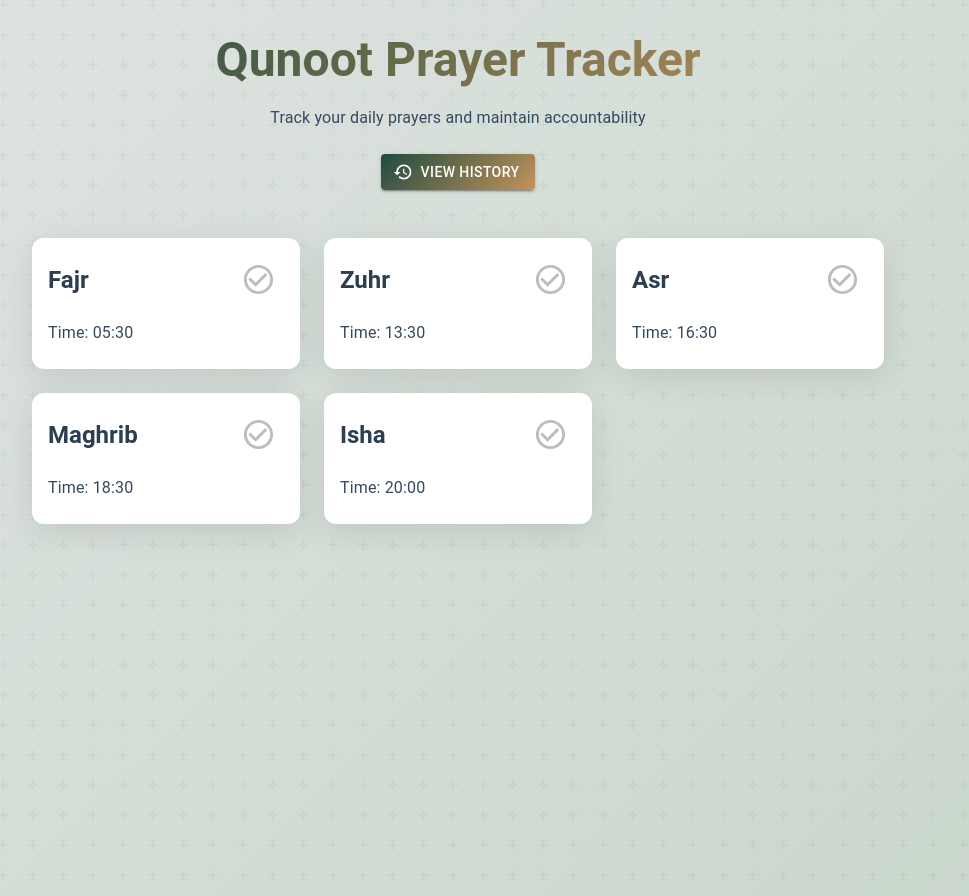
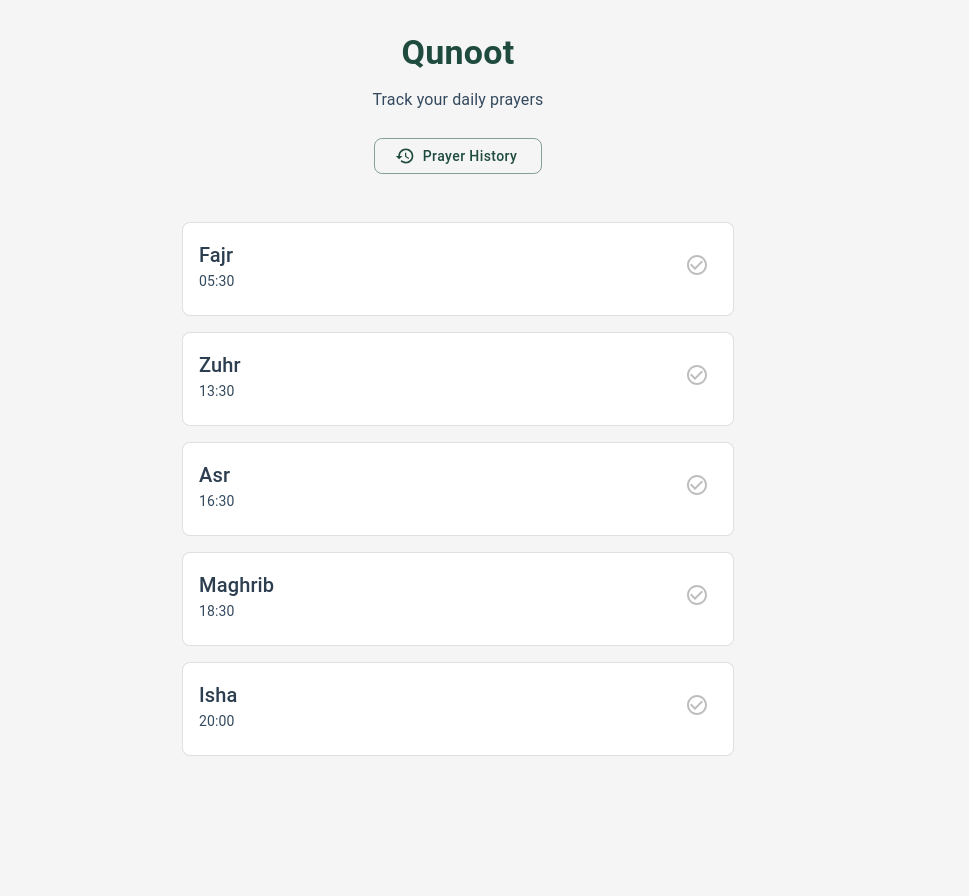
Before and after one commit to m4mansoor/prayer-tracker, a React (Vite) app: page /#/ in a window 1280 px wide. Shown: the whole page, without its empty margins (182-1151 px from the left). After the commit the page ends 864 px from the top, so only its background shows below. Built offline with nearby package versions, Linux system fonts and the light colour scheme.

Commit message:
Update UI with clean, minimalist design

```diff
--- a/src/pages/HomePage.tsx
+++ b/src/pages/HomePage.tsx
@@ -9,7 +9,6 @@ import {
   IconButton,
   Button,
   useTheme,
-  alpha,
 } from '@mui/material';
 import CheckCircleOutlineIcon from '@mui/icons-material/CheckCircleOutline';
 import HistoryIcon from '@mui/icons-material/History';
@@ -39,123 +38,92 @@ const HomePage: React.FC = () => {
   };
 
   return (
-    <Box
+    <Box sx={{ bgcolor: 'background.default', minHeight: '100vh', py: 4 }}>
+      <Container maxWidth="sm">
+        <Box sx={{ mb: 6, textAlign: 'center' }}>
+          <Typography
+            variant="h4"
+            component="h1"
+            gutterBottom
             sx={{
-        minHeight: '100vh',
-        background: `linear-gradient(135deg, ${alpha(theme.palette.primary.main, 0.1)} 0%, ${alpha(
-          theme.palette.primary.dark,
-          0.2
-        )} 100%)`,
-        pt: 4,
-        pb: 8,
+              fontWeight: 'bold',
+              color: 'primary.main'
             }}
           >
-      <Container maxWidth="md">
-        <Box
+            Qunoot
+          </Typography>
+          <Typography
+            variant="subtitle1"
             sx={{
-            mb: 6,
-            textAlign: 'center',
-            '& h1': {
-              background: `linear-gradient(135deg, ${theme.palette.primary.main} 0%, ${theme.palette.secondary.main} 100%)`,
-              WebkitBackgroundClip: 'text',
-              WebkitTextFillColor: 'transparent',
-              mb: 2,
-            },
+              mb: 3,
+              color: 'text.secondary'
             }}
           >
-          <Typography variant="h3" component="h1" fontWeight="bold">
-            Qunoot Prayer Tracker
-          </Typography>
-          <Typography variant="subtitle1" color="text.secondary" gutterBottom>
-            Track your daily prayers and maintain accountability
+            Track your daily prayers
           </Typography>
           <Button
-            variant="contained"
+            variant="outlined"
+            color="primary"
             startIcon={<HistoryIcon />}
             onClick={() => setShowHistory(true)}
             sx={{
-              mt: 2,
-              background: `linear-gradient(135deg, ${theme.palette.primary.main} 0%, ${theme.palette.secondary.main} 100%)`,
-              '&:hover': {
-                background: `linear-gradient(135deg, ${theme.palette.primary.dark} 0%, ${theme.palette.secondary.dark} 100%)`,
-              },
+              borderRadius: 2,
+              textTransform: 'none',
+              px: 3
             }}
           >
-            View History
+            Prayer History
           </Button>
         </Box>
 
-        <Grid container spacing={3}>
+        <Grid container spacing={2}>
           {todaysPrayers.map((prayer) => (
-            <Grid item xs={12} sm={6} md={4} key={prayer.name}>
+            <Grid item xs={12} key={prayer.name}>
               <Card
                 sx={{
-                  height: '100%',
-                  display: 'flex',
-                  flexDirection: 'column',
-                  position: 'relative',
-                  transition: 'all 0.3s ease',
-                  background: prayer.completed
-                    ? `linear-gradient(135deg, ${alpha(theme.palette.success.light, 0.1)} 0%, ${alpha(
-                        theme.palette.success.main,
-                        0.2
-                      )} 100%)`
-                    : 'white',
-                  borderRadius: 3,
-                  boxShadow: prayer.completed
-                    ? `0 8px 32px ${alpha(theme.palette.success.main, 0.15)}`
-                    : '0 8px 32px rgba(0, 0, 0, 0.1)',
-                  '&:hover': {
-                    transform: 'translateY(-8px)',
-                    boxShadow: prayer.completed
-                      ? `0 12px 48px ${alpha(theme.palette.success.main, 0.2)}`
-                      : '0 12px 48px rgba(0, 0, 0, 0.12)',
-                  },
+                  borderRadius: 2,
+                  boxShadow: 'none',
+                  border: 1,
+                  borderColor: prayer.completed ? 'success.main' : 'divider',
+                  bgcolor: prayer.completed ? 'success.light' : 'background.paper',
+                  transition: 'all 0.2s ease'
                 }}
               >
                 <CardContent>
-                  <Box
-                    display="flex"
-                    justifyContent="space-between"
-                    alignItems="center"
-                    mb={2}
-                  >
+                  <Box display="flex" justifyContent="space-between" alignItems="center">
+                    <Box>
                       <Typography
-                      variant="h5"
-                      component="h2"
-                      fontWeight="bold"
+                        variant="h6"
                         sx={{
-                        color: prayer.completed
-                          ? theme.palette.success.main
-                          : theme.palette.text.primary,
+                          fontWeight: 'medium',
+                          color: prayer.completed ? 'success.dark' : 'text.primary'
                         }}
                       >
                         {prayer.name}
                       </Typography>
+                      {prayer.time && (
+                        <Typography
+                          variant="body2"
+                          sx={{
+                            color: prayer.completed ? 'success.dark' : 'text.secondary'
+                          }}
+                        >
+                          {prayer.time}
+                        </Typography>
+                      )}
+                    </Box>
                     <IconButton
                       onClick={() => handlePrayerToggle(prayer.name)}
                       sx={{
-                        color: prayer.completed ? theme.palette.success.main : theme.palette.grey[400],
-                        transition: 'all 0.3s ease',
+                        color: prayer.completed ? 'success.main' : 'action.disabled',
                         '&:hover': {
-                          transform: 'scale(1.2)',
-                          color: prayer.completed
-                            ? theme.palette.success.dark
-                            : theme.palette.success.light,
-                        },
+                          bgcolor: prayer.completed ? 'success.lighter' : 'action.hover'
+                        }
                       }}
                     >
-                      <CheckCircleOutlineIcon fontSize="large" />
+                      <CheckCircleOutlineIcon />
                     </IconButton>
                   </Box>
-                  {prayer.time && (
-                    <Typography
-                      color={prayer.completed ? 'success.main' : 'text.secondary'}
-                      sx={{ display: 'flex', alignItems: 'center', gap: 1 }}
-                    >
-                      Time: {prayer.time}
-                    </Typography>
-                  )}
                 </CardContent>
               </Card>
             </Grid>
```
Also changed, not shown: src/components/PrayerHistory.tsx (+65 -115 lines). Lines whose indentation alone changed are shown as unchanged.
